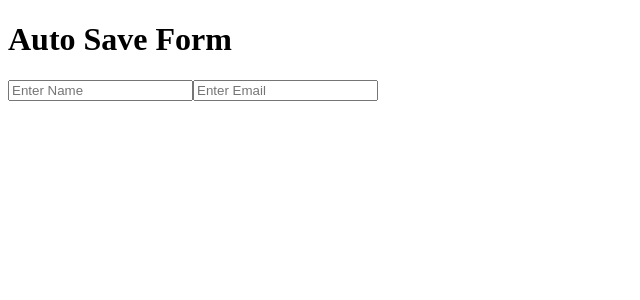
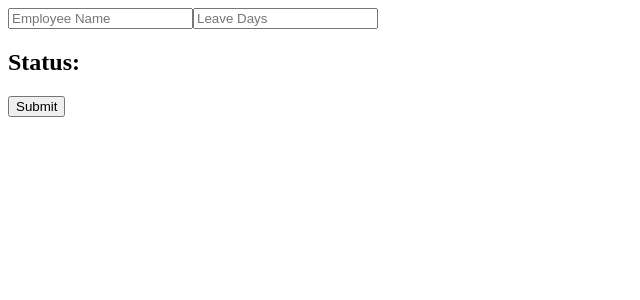
Before and after one commit to MMMAkees/reacttask1, a React (Vite) app: page / in a window 1280 px wide. Shown: the top 300 px of the page, without its empty margins (0-640 px from the left). Built offline with nearby package versions, Linux system fonts and the light colour scheme.

Commit message:
Task 10 Complete

```diff
--- a/src/App.jsx
+++ b/src/App.jsx
@@ -135,26 +135,50 @@ function App() {
   {
     /*Task 9*/
   }
+  // const [name, setName] = useState("");
+  // const [email, setEmail] = useState("");
+
+  // useEffect(() => {
+  //   localStorage.setItem("name", name);
+  //   localStorage.setItem("email", email);
+  // }, [name, email]);
+
+  // useEffect(() => {
+  //   const savedName = localStorage.getItem("name");
+  //   const savedEmail = localStorage.getItem("email");
+
+  //   if (savedName) {
+  //     setName(savedName);
+  //   }
+
+  //   if (savedEmail) {
+  //     setEmail(savedEmail);
+  //   }
+  // }, []);`
+
+  {
+    /*Task 10*/
+  }
   const [name, setName] = useState("");
-  const [email, setEmail] = useState("");
+  const [days, setDays] = useState("");
+  const [status, setStatus] = useState("");
 
   useEffect(() => {
-    localStorage.setItem("name", name);
-    localStorage.setItem("email", email);
-  }, [name, email]);
-
-  useEffect(() => {
-    const savedName = localStorage.getItem("name");
-    const savedEmail = localStorage.getItem("email");
-
-    if (savedName) {
-      setName(savedName);
+    if (days === "" || days === null) {
+      setStatus("");
+      return;
     }
 
-    if (savedEmail) {
-      setEmail(savedEmail);
+    if (Number(days) > 10) {
+      setStatus("Manager Approval Required");
+    } else {
+      setStatus("Approved");
     }
-  }, []);
+  }, [days]);
+
+  const handleSubmit = () => {
+    alert(`${name} applied for ${days} days - ${status}`);
+  };
 
   return (
     <>
@@ -280,7 +304,7 @@ function App() {
       <h2>Total: RS.{total}</h2> */}
 
       {/*Task 9*/}
-      <h1>Auto Save Form</h1>
+      {/* <h1>Auto Save Form</h1>
       <input
         type="text"
         placeholder="Enter Name"
@@ -293,7 +317,27 @@ function App() {
         placeholder="Enter Email"
         value={email}
         onChange={(e) => setEmail(e.target.value)}
+      /> */}
+
+      {/*Task 10*/}
+
+      <input
+        type="text"
+        placeholder="Employee Name"
+        value={name}
+        onChange={(e) => setName(e.target.value)}
       />
+
+      <input
+        type="number"
+        placeholder="Leave Days"
+        value={days}
+        onChange={(e) => setDays(e.target.value)}
+      />
+
+      <h2>Status: {status}</h2>
+
+      <button onClick={handleSubmit}>Submit</button>
     </>
   );
 }
```
